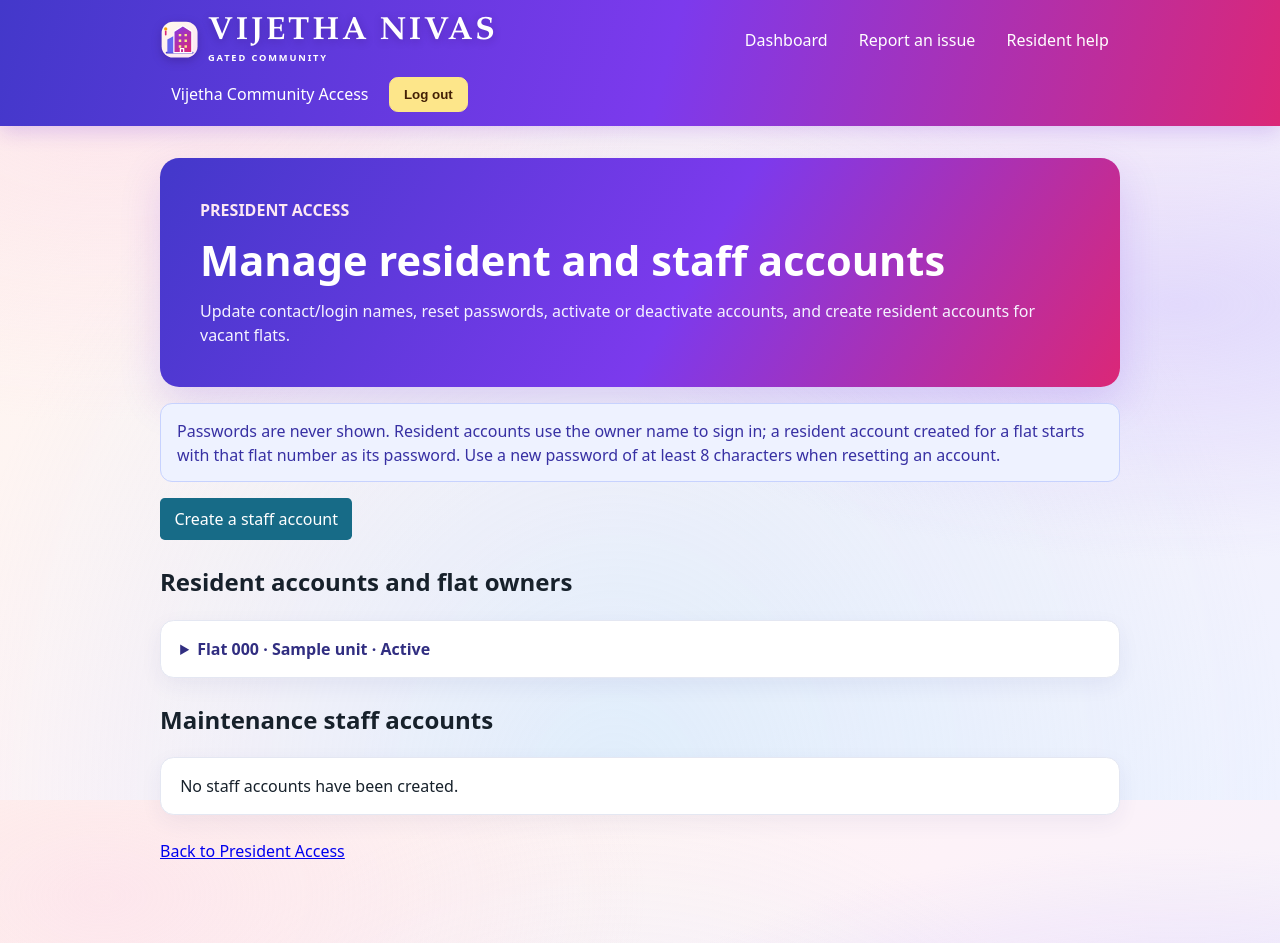
After one commit to ruthwik2048-ai/apartment_maintanence_system, a Django app: page /community-access/accounts/ in a window 1280 px wide. The commit adds this page. Run offline with Django 5.2, Linux system fonts and the light colour scheme; a user stored in the database is signed in; tables that the repository leaves empty hold one stand-in row (values such as "Sample post").

Commit message:
changes done

```diff
--- a/complaints/forms.py
+++ b/complaints/forms.py
@@ -1,6 +1,7 @@
 from django import forms
 from django.contrib.auth import authenticate, get_user_model
 from django.contrib.auth.forms import AuthenticationForm, UserCreationForm
+from django.contrib.auth.validators import UnicodeUsernameValidator
 from django.db.models.functions import Lower, Trim
 
 from .models import Category, Complaint, Feedback, Unit, WorkLog
@@ -37,6 +38,114 @@ class MaintenanceStaffCreationForm(UserCreationForm):
         if User.objects.filter(email__iexact=email).exists():
             raise forms.ValidationError("An account with this email already exists.")
         return email
+
+
+class CommunityAccountUpdateForm(forms.Form):
+    username = forms.CharField(
+        max_length=150,
+        validators=(UnicodeUsernameValidator(),),
+    )
+    first_name = forms.CharField(max_length=150)
+    last_name = forms.CharField(max_length=150, required=False)
+    email = forms.EmailField()
+    phone = forms.CharField(max_length=30, required=False)
+    owner_name = forms.CharField(max_length=150, required=False)
+    staff_position = forms.ChoiceField(
+        choices=(("", "Select a position"),) + tuple(User.StaffPosition.choices),
+        required=False,
+    )
+
+    def __init__(self, *args, user, unit=None, **kwargs):
+        self.user = user
+        self.unit = unit
+        initial = kwargs.setdefault("initial", {})
+        initial.update(
+            first_name=user.first_name,
+            username=user.username,
+            last_name=user.last_name,
+            email=user.email,
+            phone=user.phone,
+            owner_name=unit.owner_name if unit else "",
+            staff_position=user.staff_position,
+        )
+        super().__init__(*args, **kwargs)
+
+        if user.role == User.Role.STAFF:
+            self.fields.pop("owner_name")
+        else:
+            self.fields.pop("staff_position")
+            self.fields.pop("username")
+            self.fields["owner_name"].required = True
+
+    def clean_username(self):
+        username = self.cleaned_data["username"].strip()
+        if (
+            User.objects.filter(username__iexact=username)
+            .exclude(pk=self.user.pk)
+            .exists()
+        ):
+            raise forms.ValidationError("This username is already in use.")
+        return username
+
+    def clean_email(self):
+        email = self.cleaned_data["email"].strip()
+        if User.objects.filter(email__iexact=email).exclude(pk=self.user.pk).exists():
+            raise forms.ValidationError("An account with this email already exists.")
+        return email
+
+    def save(self):
+        if self.user.role == User.Role.STAFF:
+            self.user.username = self.cleaned_data["username"]
+        self.user.first_name = self.cleaned_data["first_name"].strip()
+        self.user.last_name = self.cleaned_data["last_name"].strip()
+        self.user.email = self.cleaned_data["email"]
+        self.user.phone = self.cleaned_data["phone"].strip()
+        update_fields = ["first_name", "last_name", "email", "phone"]
+        if self.user.role == User.Role.STAFF:
+            update_fields.append("username")
+        if self.user.role == User.Role.STAFF:
+            self.user.staff_position = self.cleaned_data["staff_position"]
+            update_fields.append("staff_position")
+        self.user.save(update_fields=update_fields)
+
+        if self.unit is not None:
+            self.unit.owner_name = self.cleaned_data["owner_name"].strip()
+            self.unit.save(update_fields=("owner_name",))
+
+
+class ResidentAccountCreationForm(forms.Form):
+    first_name = forms.CharField(max_length=150)
+    last_name = forms.CharField(max_length=150, required=False)
+    email = forms.EmailField()
+    phone = forms.CharField(max_length=30, required=False)
+
+    def clean_email(self):
+        email = self.cleaned_data["email"].strip()
+        if User.objects.filter(email__iexact=email).exists():
+            raise forms.ValidationError("An account with this email already exists.")
+        return email
+
+
+class AccountPasswordResetForm(forms.Form):
+    password = forms.CharField(
+        label="New password",
+        strip=False,
+        widget=forms.PasswordInput,
+        min_length=8,
+    )
+    confirm_password = forms.CharField(
+        label="Confirm new password",
+        strip=False,
+        widget=forms.PasswordInput,
+    )
+
+    def clean(self):
+        cleaned_data = super().clean()
+        password = cleaned_data.get("password")
+        confirm_password = cleaned_data.get("confirm_password")
+        if password and confirm_password and password != confirm_password:
+            self.add_error("confirm_password", "The passwords do not match.")
+        return cleaned_data
 
 
 class CaseInsensitiveAuthenticationForm(AuthenticationForm):
--- a/complaints/urls.py
+++ b/complaints/urls.py
@@ -10,6 +10,7 @@ urlpatterns = [
     path("staff-access/maintenance-collection/", views.maintenance_collection, name="maintenance_collection"),
     path("community-access/login/", views.community_access_login, name="community_access_login"),
     path("community-access/", views.community_access, name="community_access"),
+    path("community-access/accounts/", views.community_accounts, name="community_accounts"),
     path("community-access/staff/", views.community_staff, name="community_staff"),
     path("community-access/flats/<int:unit_id>/", views.community_unit_detail, name="community_unit_detail"),
     path("feedback/", views.feedback_list, name="feedback_list"),
--- a/complaints/views.py
+++ b/complaints/views.py
@@ -5,6 +5,7 @@ from django.contrib import messages
 from django.contrib.auth import get_user_model, login
 from django.contrib.auth.decorators import login_required
 from django.core.exceptions import PermissionDenied
+from django.db import transaction
 from django.db.models import Avg, Count, Q, Sum
 from django.http import JsonResponse
 from django.shortcuts import get_object_or_404, redirect, render
@@ -13,11 +14,14 @@ from django.utils import timezone
 from django.views.decorators.http import require_POST
 
 from .forms import (
+    AccountPasswordResetForm,
     AssignmentForm,
     CaseInsensitiveAuthenticationForm,
     ComplaintForm,
+    CommunityAccountUpdateForm,
     FeedbackForm,
     MaintenanceStaffCreationForm,
+    ResidentAccountCreationForm,
     WorkUpdateForm,
 )
 from .models import (
@@ -478,6 +482,48 @@ def community_access(request):
             "username",
         )
     )
+    current_period = timezone.localdate().replace(day=1)
+    units = list(
+        Unit.objects.filter(apartment__is_active=True)
+        .select_related("apartment", "resident")
+        .annotate(
+            complaint_count=Count("complaints"),
+            open_complaint_count=Count(
+                "complaints",
+                filter=Q(
+                    complaints__status__in=(
+                        Complaint.Status.RAISED,
+                        Complaint.Status.ASSIGNED,
+                        Complaint.Status.PENDING,
+                        Complaint.Status.IN_PROGRESS,
+                        Complaint.Status.REOPENED,
+                    )
+                ),
+            ),
+        )
+        .order_by("apartment__name", "unit_number")
+    )
+    payments_by_unit = {
+        payment.unit_id: payment
+        for payment in MaintenancePayment.objects.filter(
+            unit__in=units,
+            period=current_period,
+        )
+    }
+    maintenance_rows = []
+    for unit in units:
+        payment = payments_by_unit.get(unit.pk)
+        is_paid = bool(payment and payment.status == MaintenancePayment.Status.PAID)
+        maintenance_rows.append(
+            {
+                "unit": unit,
+                "payment": payment,
+                "is_paid": is_paid,
+                "amount": payment.amount if payment else MONTHLY_MAINTENANCE_FEE,
+            }
+        )
+    paid_rows = [row for row in maintenance_rows if row["is_paid"]]
+    unpaid_rows = [row for row in maintenance_rows if not row["is_paid"]]
     return render(
         request,
         "complaints/community_access.html",
@@ -489,26 +535,177 @@ def community_access(request):
                 (staff_member.salary for staff_member in staff_members),
                 Decimal("0.00"),
             ),
-            "units": (
-                Unit.objects.filter(apartment__is_active=True)
-                .select_related("apartment")
-                .annotate(
-                    complaint_count=Count("complaints"),
-                    open_complaint_count=Count(
-                        "complaints",
-                        filter=Q(
-                            complaints__status__in=(
-                                Complaint.Status.RAISED,
-                                Complaint.Status.ASSIGNED,
-                                Complaint.Status.PENDING,
-                                Complaint.Status.IN_PROGRESS,
-                                Complaint.Status.REOPENED,
-                            )
-                        ),
+            "units": units,
+            "current_period": current_period,
+            "maintenance_rows": maintenance_rows,
+            "maintenance_paid_count": len(paid_rows),
+            "maintenance_due_count": len(unpaid_rows),
+            "maintenance_received_total": sum(
+                (row["amount"] for row in paid_rows),
+                Decimal("0.00"),
+            ),
+            "maintenance_due_total": sum(
+                (row["amount"] for row in unpaid_rows),
+                Decimal("0.00"),
+            ),
+        },
+    )
+
+
+@login_required(login_url="community_access_login")
+def community_accounts(request):
+    if request.user.role != User.Role.ADMIN and not request.user.is_superuser:
+        raise PermissionDenied("Only apartment administrators can manage accounts.")
+
+    if request.method == "POST":
+        action = request.POST.get("action")
+        if action == "create_resident":
+            unit = get_object_or_404(
+                Unit.objects.select_related("apartment"),
+                pk=request.POST.get("unit_id"),
+                apartment__is_active=True,
+            )
+            if unit.resident_id:
+                messages.error(request, f"Flat {unit.unit_number} already has a resident account.")
+                return redirect("community_accounts")
+            form = ResidentAccountCreationForm(request.POST)
+            if form.is_valid():
+                username = f"resident-{unit.pk}"
+                if User.objects.filter(username__iexact=username).exists():
+                    messages.error(
+                        request,
+                        f"Cannot create the account for flat {unit.unit_number}: "
+                        f"username {username!r} is already in use.",
+                    )
+                    return redirect("community_accounts")
+                with transaction.atomic():
+                    resident = User(
+                        username=username,
+                        first_name=form.cleaned_data["first_name"].strip(),
+                        last_name=form.cleaned_data["last_name"].strip(),
+                        email=form.cleaned_data["email"],
+                        phone=form.cleaned_data["phone"].strip(),
+                        role=User.Role.RESIDENT,
+                    )
+                    resident.set_password(unit.unit_number)
+                    resident.save()
+                    unit.resident = resident
+                    unit.save(update_fields=("resident",))
+                messages.success(
+                    request,
+                    f"Resident account for flat {unit.unit_number} created. "
+                    "The initial password is the flat number.",
+                )
+            else:
+                messages.error(
+                    request,
+                    "; ".join(
+                        f"{field}: {error}"
+                        for field, errors in form.errors.items()
+                        for error in errors
                     ),
                 )
-                .order_by("apartment__name", "unit_number")
-            ),
+            return redirect("community_accounts")
+
+        if action in {"update_account", "reset_password", "toggle_active"}:
+            account = get_object_or_404(
+                User,
+                pk=request.POST.get("user_id"),
+                role__in=(User.Role.RESIDENT, User.Role.STAFF),
+            )
+            unit = (
+                account.units.select_related("apartment")
+                .filter(apartment__is_active=True)
+                .order_by("unit_number")
+                .first()
+                if account.role == User.Role.RESIDENT
+                else None
+            )
+
+            if action == "update_account":
+                form = CommunityAccountUpdateForm(
+                    request.POST,
+                    user=account,
+                    unit=unit,
+                )
+                if form.is_valid():
+                    with transaction.atomic():
+                        form.save()
+                    messages.success(request, f"Account for {account} updated.")
+                else:
+                    messages.error(
+                        request,
+                        "; ".join(
+                            f"{field}: {error}"
+                            for field, errors in form.errors.items()
+                            for error in errors
+                        ),
+                    )
+            elif action == "reset_password":
+                form = AccountPasswordResetForm(request.POST)
+                if form.is_valid():
+                    account.set_password(form.cleaned_data["password"])
+                    account.save(update_fields=("password",))
+                    messages.success(request, f"Password reset for {account}.")
+                else:
+                    messages.error(
+                        request,
+                        "; ".join(
+                            f"{field}: {error}"
+                            for field, errors in form.errors.items()
+                            for error in errors
+                        ),
+                    )
+            else:
+                account.is_active = not account.is_active
+                account.save(update_fields=("is_active",))
+                state = "activated" if account.is_active else "deactivated"
+                messages.success(request, f"Account for {account} {state}.")
+            return redirect("community_accounts")
+
+        messages.error(request, "Choose a valid account management action.")
+        return redirect("community_accounts")
+
+    units = list(
+        Unit.objects.filter(apartment__is_active=True)
+        .select_related("apartment", "resident")
+        .order_by("apartment__name", "unit_number")
+    )
+    resident_accounts = []
+    for unit in units:
+        resident_accounts.append(
+            {
+                "unit": unit,
+                "edit_form": (
+                    CommunityAccountUpdateForm(user=unit.resident, unit=unit)
+                    if unit.resident_id
+                    else None
+                ),
+                "password_form": (
+                    AccountPasswordResetForm() if unit.resident_id else None
+                ),
+                "create_form": (
+                    ResidentAccountCreationForm() if not unit.resident_id else None
+                ),
+            }
+        )
+    staff_accounts = list(
+        User.objects.filter(role=User.Role.STAFF).order_by(
+            "first_name",
+            "last_name",
+            "username",
+        )
+    )
+    for staff_member in staff_accounts:
+        staff_member.edit_form = CommunityAccountUpdateForm(user=staff_member)
+        staff_member.password_form = AccountPasswordResetForm()
+
+    return render(
+        request,
+        "complaints/community_accounts.html",
+        {
+            "resident_accounts": resident_accounts,
+            "staff_accounts": staff_accounts,
         },
     )
 
@@ -553,7 +750,7 @@ def community_unit_detail(request, unit_id):
         raise PermissionDenied("Only apartment administrators can view flat complaints.")
 
     unit = get_object_or_404(
-        Unit.objects.select_related("apartment"),
+        Unit.objects.select_related("apartment", "resident"),
         pk=unit_id,
         apartment__is_active=True,
     )
--- /dev/null
+++ b/templates/complaints/community_accounts.html
@@ -0,0 +1,127 @@
+{% extends "complaints/base.html" %}
+{% block title %}Manage Accounts | Vijetha Nivas{% endblock %}
+{% block extra_styles %}
+<style>
+    .accounts-page { padding-bottom: 2rem; }
+    .accounts-hero { padding: clamp(1.5rem, 5vw, 2.5rem); border-radius: 1.2rem; color: #fff; background: linear-gradient(120deg, #4338ca, #7c3aed 55%, #db2777); box-shadow: 0 1rem 2.5rem #6d28d92b; }
+    .accounts-hero p { margin: 0 0 .4rem; color: #fce7f3; font-weight: 700; }
+    .accounts-hero h1 { margin: 0; font-size: clamp(1.8rem, 4vw, 2.6rem); }
+    .accounts-hero span { display: block; margin-top: .5rem; color: #f5f3ff; }
+    .accounts-note { padding: .9rem 1rem; border: 1px solid #c7d2fe; border-radius: .75rem; background: #eef2ff; color: #3730a3; }
+    .account-section { margin: 1.5rem 0; }
+    .account-card { margin: .8rem 0; padding: 1rem 1.2rem; border: 1px solid #e4e7f2; border-radius: .85rem; background: #fff; box-shadow: 0 .45rem 1.3rem #312e8110; }
+    .account-card summary { color: #312e81; font-weight: 800; cursor: pointer; }
+    .account-card[open] summary { margin-bottom: 1rem; }
+    .account-meta { color: #536575; }
+    .account-meta strong { color: #273449; }
+    .account-forms { display: grid; grid-template-columns: repeat(auto-fit, minmax(250px, 1fr)); gap: 1rem; }
+    .account-form { padding: .9rem; border: 1px solid #e5e7eb; border-radius: .7rem; background: #f9fafb; }
+    .account-form h3 { margin-top: 0; color: #3730a3; }
+    .account-form p { margin: .6rem 0; }
+    .account-form input, .account-form select { box-sizing: border-box; width: 100%; margin-top: .2rem; padding: .55rem; }
+    .account-form button { margin-top: .5rem; }
+    .account-action-danger { background: #b91c1c; }
+</style>
+{% endblock %}
+{% block content %}
+<div class="accounts-page">
+    <section class="accounts-hero">
+        <p>PRESIDENT ACCESS</p>
+        <h1>Manage resident and staff accounts</h1>
+        <span>Update contact/login names, reset passwords, activate or deactivate accounts, and create resident accounts for vacant flats.</span>
+    </section>
+    <p class="accounts-note">Passwords are never shown. Resident accounts use the owner name to sign in; a resident account created for a flat starts with that flat number as its password. Use a new password of at least 8 characters when resetting an account.</p>
+    <p><a class="button" href="{% url 'community_staff' %}">Create a staff account</a></p>
+
+    <section class="account-section">
+        <h2>Resident accounts and flat owners</h2>
+        {% for entry in resident_accounts %}
+            <details class="account-card">
+                <summary>Flat {{ entry.unit.unit_number }} · {{ entry.unit.owner_name }} · {% if entry.unit.resident %}{% if entry.unit.resident.is_active %}Active{% else %}Deactivated{% endif %}{% else %}No login linked{% endif %}</summary>
+                {% if entry.unit.resident %}
+                    <p class="account-meta"><strong>Sign-in name:</strong> {{ entry.unit.owner_name }} · <strong>Email:</strong> {{ entry.unit.resident.email }}{% if entry.unit.resident.phone %} · <strong>Phone:</strong> {{ entry.unit.resident.phone }}{% endif %}</p>
+                    <div class="account-forms">
+                        <form class="account-form" method="post">
+                            {% csrf_token %}
+                            <input type="hidden" name="action" value="update_account">
+                            <input type="hidden" name="user_id" value="{{ entry.unit.resident.pk }}">
+                            <h3>Edit resident and owner details</h3>
+                            {{ entry.edit_form.as_p }}
+                            <button type="submit">Save changes</button>
+                        </form>
+                        <form class="account-form" method="post">
+                            {% csrf_token %}
+                            <input type="hidden" name="action" value="reset_password">
+                            <input type="hidden" name="user_id" value="{{ entry.unit.resident.pk }}">
+                            <h3>Reset resident password</h3>
+                            {{ entry.password_form.as_p }}
+                            <button type="submit">Reset password</button>
+                        </form>
+                        <form class="account-form" method="post">
+                            {% csrf_token %}
+                            <input type="hidden" name="action" value="toggle_active">
+                            <input type="hidden" name="user_id" value="{{ entry.unit.resident.pk }}">
+                            <h3>Account access</h3>
+                            <p>{% if entry.unit.resident.is_active %}This resident can currently sign in.{% else %}This resident cannot currently sign in.{% endif %}</p>
+                            <button class="{% if entry.unit.resident.is_active %}account-action-danger{% endif %}" type="submit">{% if entry.unit.resident.is_active %}Deactivate account{% else %}Activate account{% endif %}</button>
+                        </form>
+                    </div>
+                {% else %}
+                    <p class="account-meta">No resident login is linked to this flat yet.</p>
+                    <form class="account-form" method="post">
+                        {% csrf_token %}
+                        <input type="hidden" name="action" value="create_resident">
+                        <input type="hidden" name="unit_id" value="{{ entry.unit.pk }}">
+                        <h3>Create resident login</h3>
+                        {{ entry.create_form.as_p }}
+                        <button type="submit">Create resident account</button>
+                    </form>
+                {% endif %}
+                <p><a href="{% url 'community_unit_detail' entry.unit.pk %}">View flat owner details and complaints</a></p>
+            </details>
+        {% empty %}
+            <p class="account-card">No active flats are available.</p>
+        {% endfor %}
+    </section>
+
+    <section class="account-section">
+        <h2>Maintenance staff accounts</h2>
+        {% for staff_member in staff_accounts %}
+            <details class="account-card">
+                <summary>{{ staff_member.get_full_name|default:staff_member.username }} · {{ staff_member.get_staff_position_display|default:"Maintenance staff" }} · {% if staff_member.is_active %}Active{% else %}Deactivated{% endif %}</summary>
+                <p class="account-meta"><strong>Username:</strong> {{ staff_member.username }} · <strong>Email:</strong> {{ staff_member.email }}{% if staff_member.phone %} · <strong>Phone:</strong> {{ staff_member.phone }}{% endif %}</p>
+                <div class="account-forms">
+                    <form class="account-form" method="post">
+                        {% csrf_token %}
+                        <input type="hidden" name="action" value="update_account">
+                        <input type="hidden" name="user_id" value="{{ staff_member.pk }}">
+                        <h3>Edit staff details</h3>
+                        {{ staff_member.edit_form.as_p }}
+                        <button type="submit">Save changes</button>
+                    </form>
+                    <form class="account-form" method="post">
+                        {% csrf_token %}
+                        <input type="hidden" name="action" value="reset_password">
+                        <input type="hidden" name="user_id" value="{{ staff_member.pk }}">
+                        <h3>Reset staff password</h3>
+                        {{ staff_member.password_form.as_p }}
+                        <button type="submit">Reset password</button>
+                    </form>
+                    <form class="account-form" method="post">
+                        {% csrf_token %}
+                        <input type="hidden" name="action" value="toggle_active">
+                        <input type="hidden" name="user_id" value="{{ staff_member.pk }}">
+                        <h3>Account access</h3>
+                        <p>{% if staff_member.is_active %}This staff member can currently sign in.{% else %}This staff member cannot currently sign in.{% endif %}</p>
+                        <button class="{% if staff_member.is_active %}account-action-danger{% endif %}" type="submit">{% if staff_member.is_active %}Deactivate account{% else %}Activate account{% endif %}</button>
+                    </form>
+                </div>
+            </details>
+        {% empty %}
+            <p class="account-card">No staff accounts have been created.</p>
+        {% endfor %}
+    </section>
+
+    <p><a href="{% url 'community_access' %}">Back to President Access</a></p>
+</div>
+{% endblock %}
--- a/templates/complaints/community_unit_detail.html
+++ b/templates/complaints/community_unit_detail.html
@@ -26,6 +26,12 @@
     <p>FLAT COMPLAINTS</p>
     <h1>Flat {{ unit.unit_number }}</h1>
     <span>{{ unit.owner_name }} · {{ unit.apartment.name }}</span>
+    {% if unit.resident %}
+        <span>{{ unit.resident.get_full_name|default:unit.resident.username }} · {{ unit.resident.email }}{% if unit.resident.phone %} · {{ unit.resident.phone }}{% endif %}</span>
+        <span>Resident login: {{ unit.resident.username }} · {% if unit.resident.is_active %}Active{% else %}Deactivated{% endif %}</span>
+    {% else %}
+        <span>No resident login is linked to this flat.</span>
+    {% endif %}
 </section>
 
 <section class="flat-complaints-count" aria-label="Complaint count">
```
Also changed, not shown: complaints/tests.py (+147 -1 lines), templates/complaints/community_access.html (+42 -0 lines), README.md.
